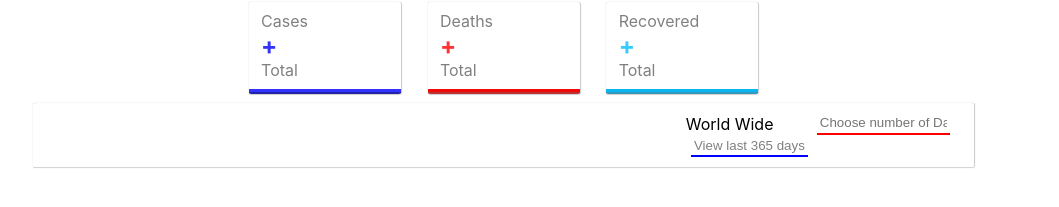
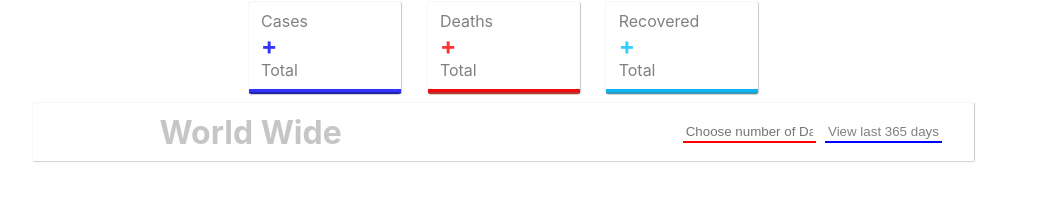
Before and after one commit to DaquanJ/mask, a React (Create React App) app in the folder client/: page / in a window 1280 px wide. Shown: the part 93-300 px from the top of the page, without its empty margins (106-1165 px from the left). Built offline with nearby package versions, Linux system fonts and the light colour scheme; no server answers.

Commit message:
added styling for new p tag in view form, added new element to grid property

```diff
--- a/client/src/styles/lineChart.css
+++ b/client/src/styles/lineChart.css
@@ -14,10 +14,16 @@
 
 .view {
     display: grid;
-    grid-template-columns: repeat(2, 15%);
+    grid-template-columns: 60% 15% 15%;
     justify-content: end;
     padding: 1%;
 
+}
+
+.view p {
+    font-weight: bold;
+    font-size: 2rem;
+    color: rgb(192, 192, 192, 0.9)
 }
 
 .view input[type='text'] {
```
